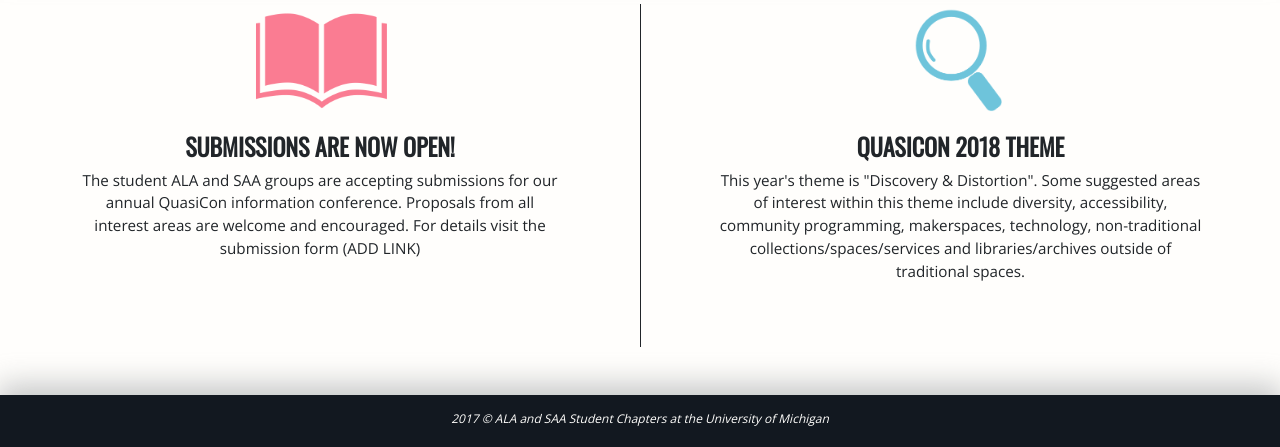
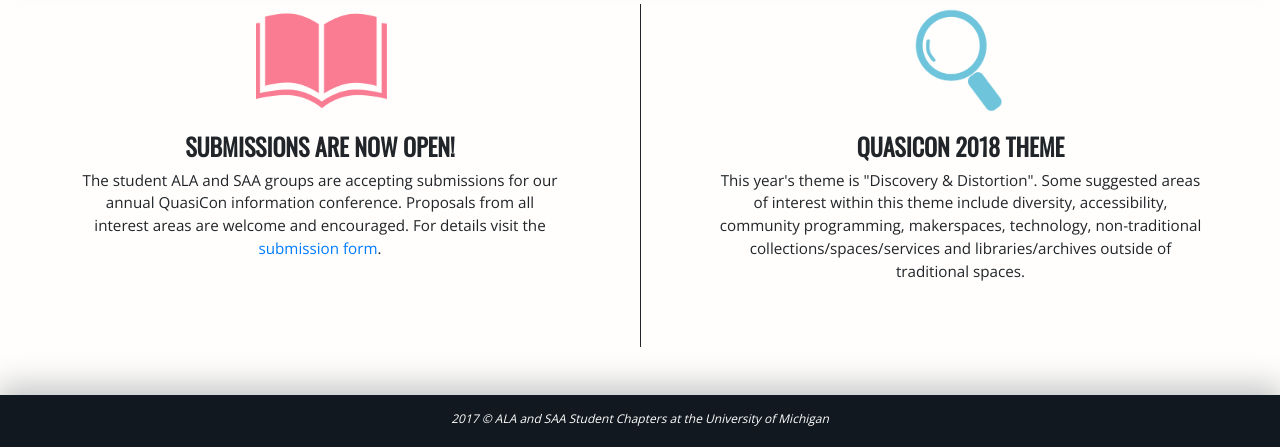
Before and after one commit to emilyjk/quasiquad, a Python web app: template GAE_quasiquad/templates/index.html in a window 1280 px wide. Shown: the part 377-824 px from the top of the page. Run offline with Jinja, Linux system fonts and the light colour scheme; the template is opened without the code that fills it, so the values that code supplies are empty; some libraries are stand-ins or nearby versions.

Commit message:
Update index.html

```diff
--- a/GAE_quasiquad/templates/index.html
+++ b/GAE_quasiquad/templates/index.html
@@ -75,7 +75,7 @@
         	<div class="col-md-6 index">
         		<img class="icon" alt="" src="img/book.png">
       			<h2>Submissions Are Now Open!</h2>
-      			<p class="lead">The student ALA and SAA groups are accepting submissions for our annual QuasiCon information conference. Proposals from all interest areas are welcome and encouraged. For details visit the submission form (ADD LINK)</p>
+      			<p class="lead">The student ALA and SAA groups are accepting submissions for our annual QuasiCon information conference. Proposals from all interest areas are welcome and encouraged. For details visit the <a href="session.html">submission form</a>.</p>
       		</div>
       		<div class="col-md-6 index right-side">
       			<img class= "icon" alt="" src="img/magnify.png">
```
